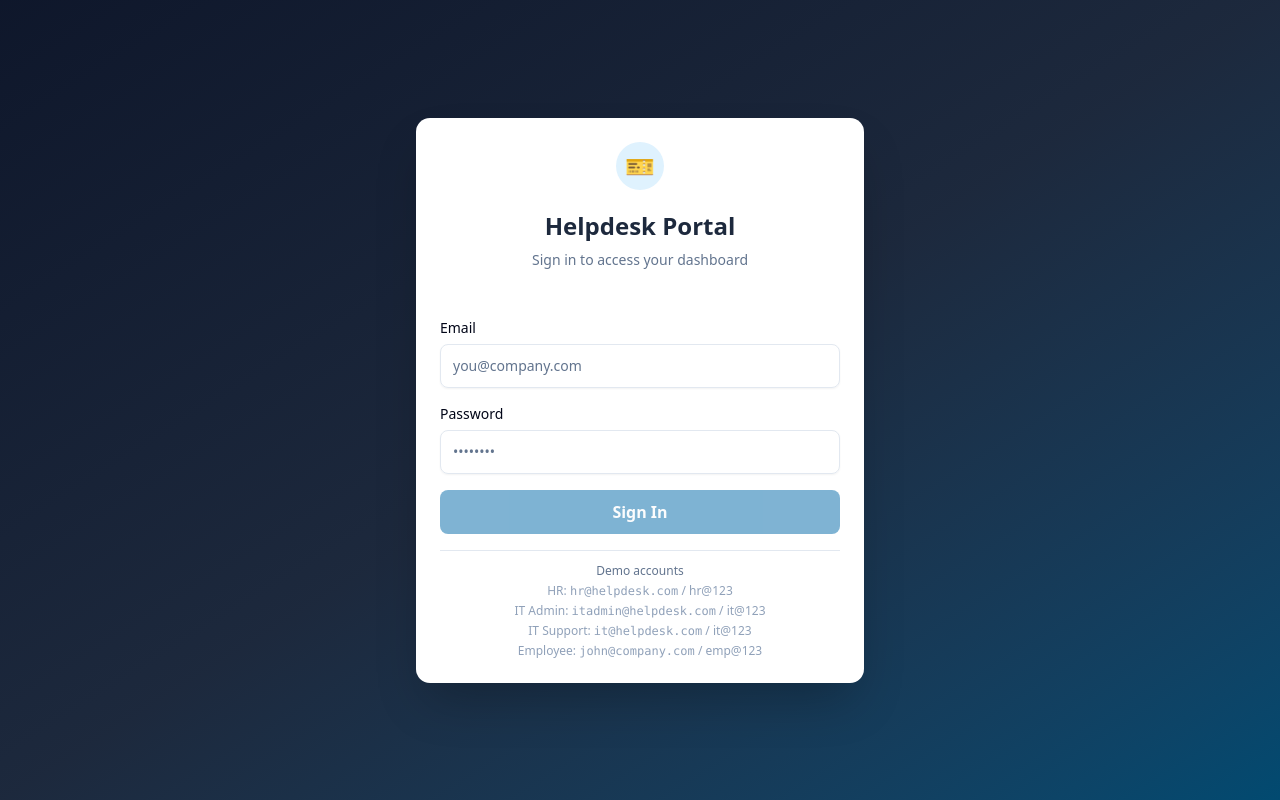
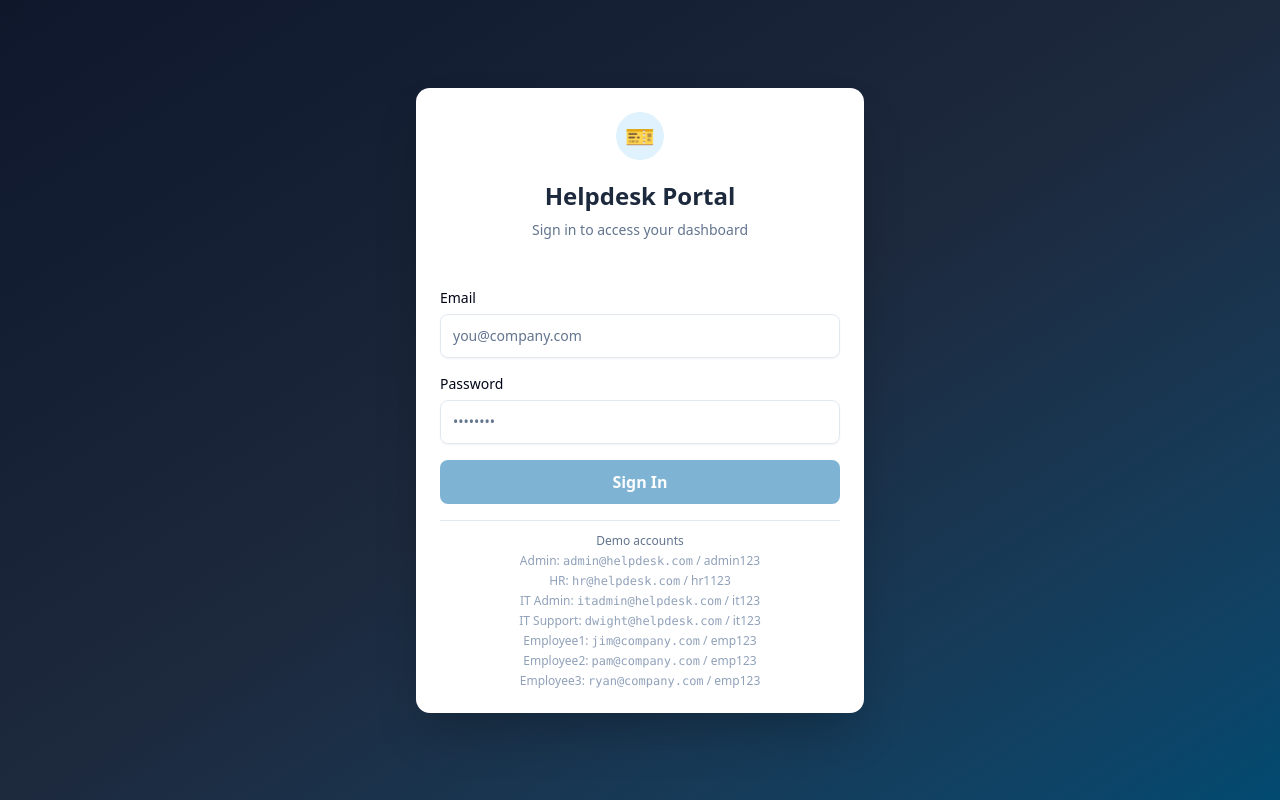
Before and after one commit to monishkumar3499/helpdesk-frontend, a Next.js app: page /login in a window 1280 px wide. Built offline with nearby package versions, Linux system fonts and the light colour scheme; no server answers.

Commit message:
fix: login page demo accounts

```diff
--- a/src/app/(auth)/login/page.tsx
+++ b/src/app/(auth)/login/page.tsx
@@ -138,10 +138,13 @@ export default function LoginPage() {
 
           <div className="border-t pt-3 space-y-1 text-xs text-slate-400 text-center">
             <p className="font-medium text-slate-500">Demo accounts</p>
-            <p>HR: <code>hr@helpdesk.com</code> / hr@123</p>
-            <p>IT Admin: <code>itadmin@helpdesk.com</code> / it@123</p>
-            <p>IT Support: <code>it@helpdesk.com</code> / it@123</p>
-            <p>Employee: <code>john@company.com</code> / emp@123</p>
+            <p>Admin: <code>admin@helpdesk.com</code> / admin123</p>
+            <p>HR: <code>hr@helpdesk.com</code> / hr1123</p>
+            <p>IT Admin: <code>itadmin@helpdesk.com</code> / it123</p>
+            <p>IT Support: <code>dwight@helpdesk.com</code> / it123</p>
+            <p>Employee1: <code>jim@company.com</code> / emp123</p>
+            <p>Employee2: <code>pam@company.com</code> / emp123</p>
+            <p>Employee3: <code>ryan@company.com</code> / emp123</p>
           </div>
         </CardContent>
       </Card>
```
